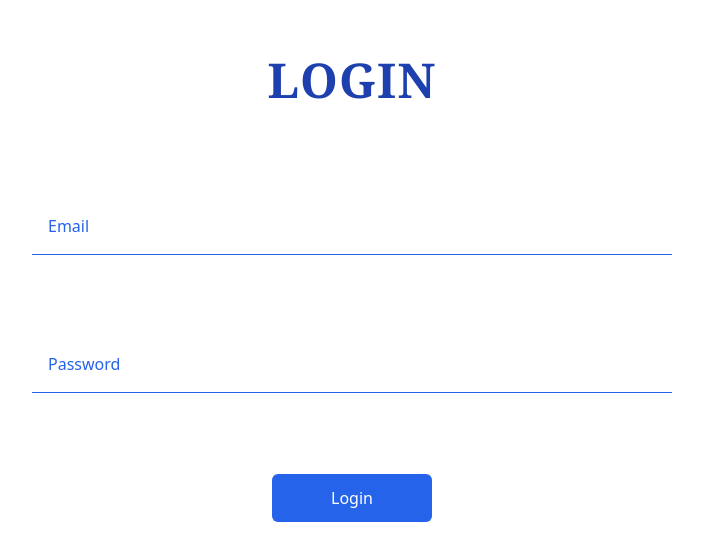
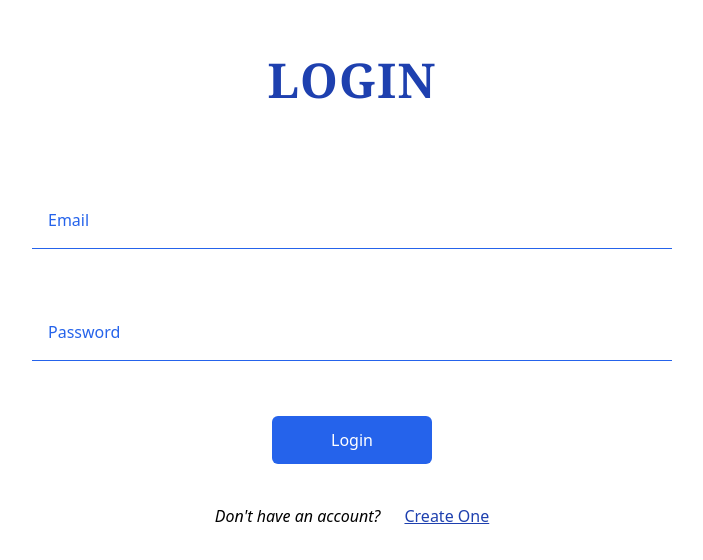
Before and after one commit to hrikbansaha49268/Backend_Projs_CV, a React (Vite) app in the folder mern_auth_proj/client/: page /login in a window 1280 px wide. Shown: the top 560 px of the page, without its empty margins (288-991 px from the left). Built offline with nearby package versions, Linux system fonts and the light colour scheme.

Commit message:
Building frontend

```diff
--- a/mern_auth_proj/client/src/App.jsx
+++ b/mern_auth_proj/client/src/App.jsx
@@ -3,11 +3,15 @@ import { createBrowserRouter, RouterProvider } from "react-router-dom";
 import Login from './pages/Login';
 import Register from './pages/Register';
 import Dashboard from "./pages/Dashboard";
+import Home from "./pages/Home";
 
 const App = () => {
 
     const router = createBrowserRouter([
         {
+            path: "/",
+            element: <Home />
+        }, {
             path: "/login",
             element: <Login />
         },
--- a/mern_auth_proj/client/src/pages/Dashboard.jsx
+++ b/mern_auth_proj/client/src/pages/Dashboard.jsx
@@ -9,7 +9,7 @@ const Dashboard = () => {
     const [tempQuote, setTempQuote] = useState('');
 
     useEffect(() => {
-        const token = localStorage.getItem('token')
+        const token = localStorage.getItem('token');
         if (token) {
             const user = decodeToken(token);
             if (!user) {
@@ -18,6 +18,8 @@ const Dashboard = () => {
             } else {
                 populateQuote();
             };
+        } else {
+            window.location.href = '/login';
         };
     }, []);
 
--- /dev/null
+++ b/mern_auth_proj/client/src/pages/Home.jsx
@@ -0,0 +1,9 @@
+import React from 'react'
+
+const Home = () => {
+    return (
+        <div>Home</div>
+    )
+}
+
+export default Home
--- a/mern_auth_proj/client/src/pages/Login.jsx
+++ b/mern_auth_proj/client/src/pages/Login.jsx
@@ -52,6 +52,10 @@ function Login() {
                 <br />
                 <input className='bg-blue-600 text-white w-1/4 h-12 self-center rounded-md cursor-pointer'
                     type="submit" value="Login" />
+                <div className="flex w-1/2 mx-auto gap-x-6 justify-center mt-6">
+                    <p className='italic'>Don't have an account?</p>
+                    <a href='/register' className='text-blue-800 underline'>Create One</a>
+                </div>
             </form>
         </>
     )
--- a/mern_auth_proj/client/src/pages/Register.jsx
+++ b/mern_auth_proj/client/src/pages/Register.jsx
@@ -48,6 +48,10 @@ function Register() {
         <br />
         <input className='bg-blue-600 text-white w-1/4 h-12 self-center rounded-md cursor-pointer' type="submit" value="Register" />
       </form>
+      <div className="flex w-1/2 mx-auto gap-x-6 justify-center mt-6">
+        <p className='italic'>Already have an account?</p>
+        <a href='/login' className='text-blue-800 underline'>Sign In</a>
+      </div>
     </>
   );
 };
```
